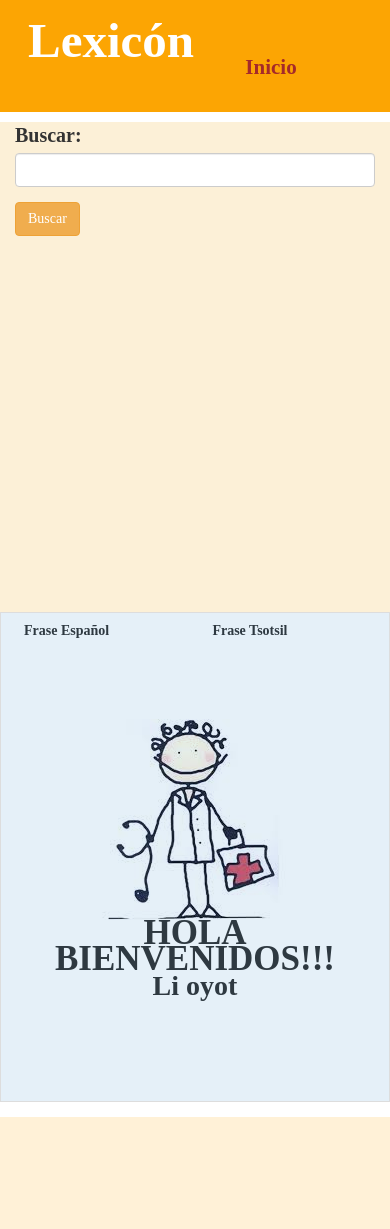
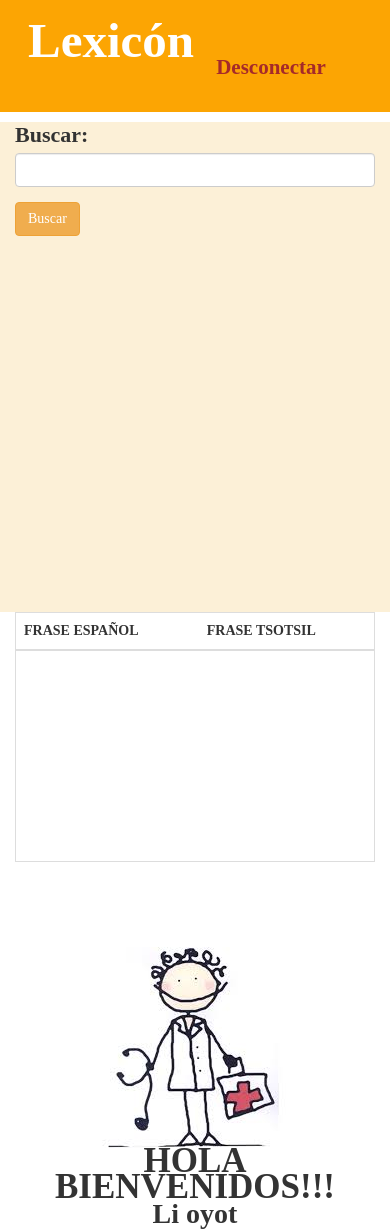
Before and after one commit to guillermo-rdz/david, a PHP site: the page made by app/vista/lexicon.html in a window 390 px wide. Before the commit the page ends 1117 px from the top, so only its background shows below. Run offline with PHP 8.4, Linux system fonts and the light colour scheme; lists and menus that the app fills with data are empty; some libraries are stand-ins or nearby versions.

Commit message:
Tabla responsive

```diff
--- a/app/modelo/createTable.php
+++ b/app/modelo/createTable.php
@@ -4,6 +4,9 @@
 	$busca = utf8_decode($_GET['info']);
 	$busca = $mysqli->real_escape_string($busca);
 	$type = $_GET['rango'];
+	if (empty($busca)) {
+		$busca = 'zzzzzz0000';
+	}
 
 	$query = $mysqli->query("SELECT * FROM frase WHERE frase_esp LIKE '%$busca%' AND type = '$type'");
 
--- a/app/vista/css/lexicon.css
+++ b/app/vista/css/lexicon.css
@@ -3,5 +3,13 @@
 }
 
 #label-buscar{
-	font-size: 20px;
+	font-size: 22px;
 }
+
+#cabecera{
+	font-size: 18px;
+}
+
+#tablita{
+	height: 250px;
+}
--- a/app/vista/lexicon.html
+++ b/app/vista/lexicon.html
@@ -24,7 +24,9 @@
 	<nav class="nav-menu container-fluid">
 		<div class="row text-center title" style="padding: 2em;">
 			<div class="col-md-6 wow slideInLeft" data-wow-delay=".25s" data="titulo-nav">Lexicón</div>
-			<div class="col-md-6 wow bounceInRight" data-wow-delay=".5s"><a href="../" class="btn-inicio">Inicio</a></div>
+			<div class="col-md-6 wow bounceInRight" data-wow-delay=".5s">
+				<a href="logout" class="btn-inicio">Desconectar</a>
+			</div>
 		</div>
 	</nav>
 	<div class="container-fluid">
@@ -43,13 +45,15 @@
 					</form>
 				</div>
 			</div>
-			<div class="col-md-9 panel-interactivo table-responsive">
-				<table class="table table-striped table-hover">
-					<thead>
-						<tr><td>Frase Español</td><td>Frase Tsotsil</td></tr>
-					</thead>
-					<tbody id="tbody"></tbody>
-				</table>
+			<div class="col-md-9 panel-interactivo">
+				<div class="table-responsive" id="tablita">
+					<table class="table table-striped table-hover table-fixed">
+						<thead>
+							<tr><th>FRASE ESPAÑOL</th><th>FRASE TSOTSIL</th></tr>
+						</thead>
+						<tbody id="tbody"></tbody>
+					</table>
+				</div>
 				<div class="row text-center" style="padding-top:5em;">
 					<div class="col-md-6">
 						<figure><img src="../app/vista/imagenes/123.jpg" alt=""></figure>
@@ -59,7 +63,7 @@
 						<div style="font-size: 2em;">Li oyot</div>
 					</div>
 				</div>
-				<div class="cover"></div>
+				<!--div class="cover"></div-->
 			</div>
 		</div>
 	</div>
@@ -79,7 +83,7 @@
 
 				function fillTable (argument) {
 					$.getJSON('../app/modelo/createTable.php', {info: textInput, rango: json.rango}, function(json) {
-							console.log(json);
+							//console.log(json);
 							$.each(json, function(i, index) {
 							 $("#tbody").append("<tr><td>" + index.t1 + "</td>"+
 							 						"<td>" + index.t2 + "</td>" +
```
